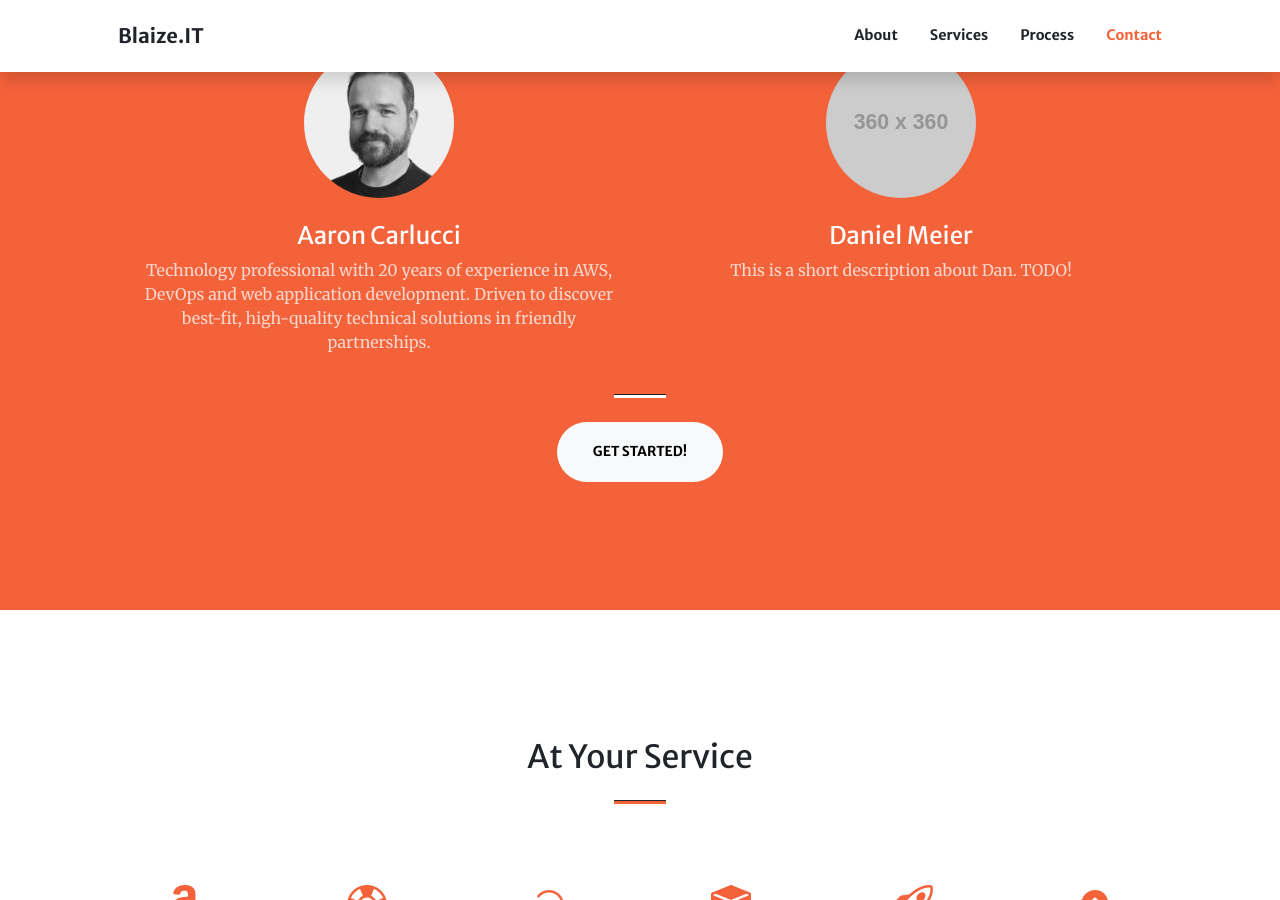
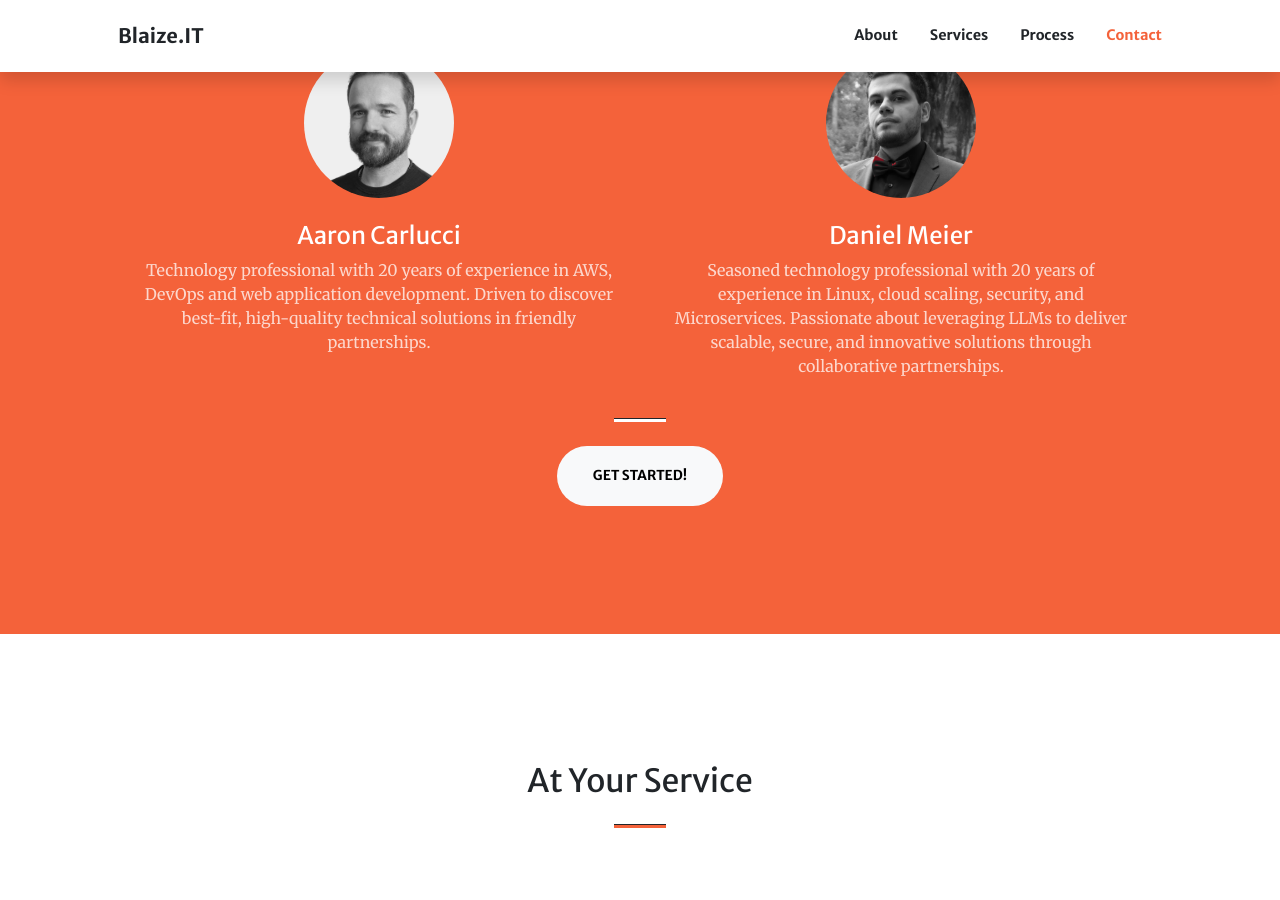
Before and after one commit to blaize-it/blaize-it.github.io, a Jekyll site: the page built from index.html, in a window 1280 px wide and 900 px high, scrolled down 1214 px. Built offline with Jekyll 4.4.1, drawn with Linux system fonts in a browser that asks for light colours; comment, search, counter and statistics services are not loaded.

Commit message:
feat: add Dan's profile
This commit adds Dan's profile picture and initial description.

```diff
--- a/index.html
+++ b/index.html
@@ -83,9 +83,9 @@ services:
         </div>
         <div class="col-lg-6 col-md-6 text-center">
           <div class="mt-5">
-            <div class="mb-2 pb-3"><img class="rounded-circle img-responsive" src="https://placehold.co/360x360" width="150px" /></div>
+            <div class="mb-2 pb-3"><img class="rounded-circle img-responsive" src="/assets/img/profile/dan-meier.png" width="150px" /></div>
             <h3 class="text-white h4 mb-2">Daniel Meier</h3>
-            <p class="text-white-75 mb-0">This is a short description about Dan. TODO!</p>
+            <p class="text-white-75 mb-0">Seasoned technology professional with 20 years of experience in Linux, cloud scaling, security, and Microservices. Passionate about leveraging LLMs to deliver scalable, secure, and innovative solutions through collaborative partnerships.</p>
           </div>
         </div>
       </div>
```
Also changed, not shown: assets/img/profile/dan-meier.png (added).
